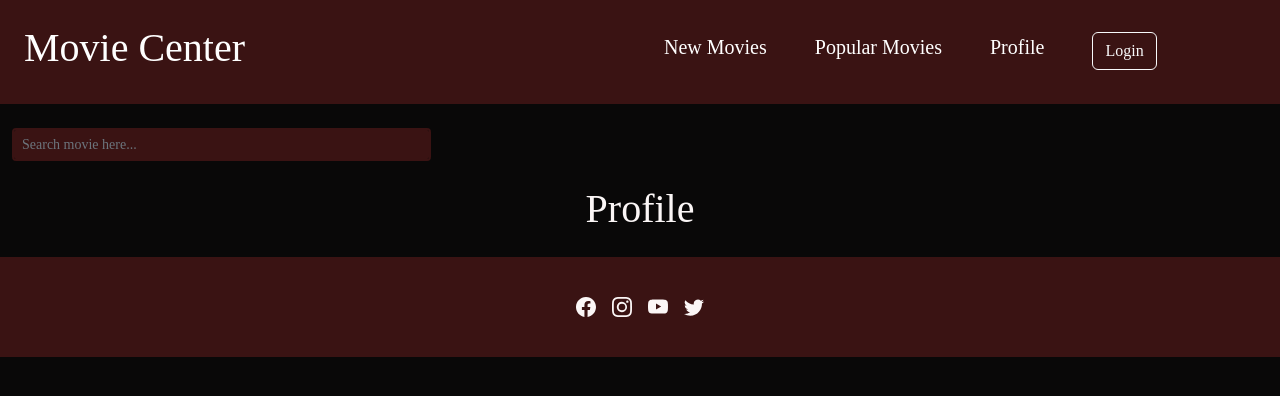
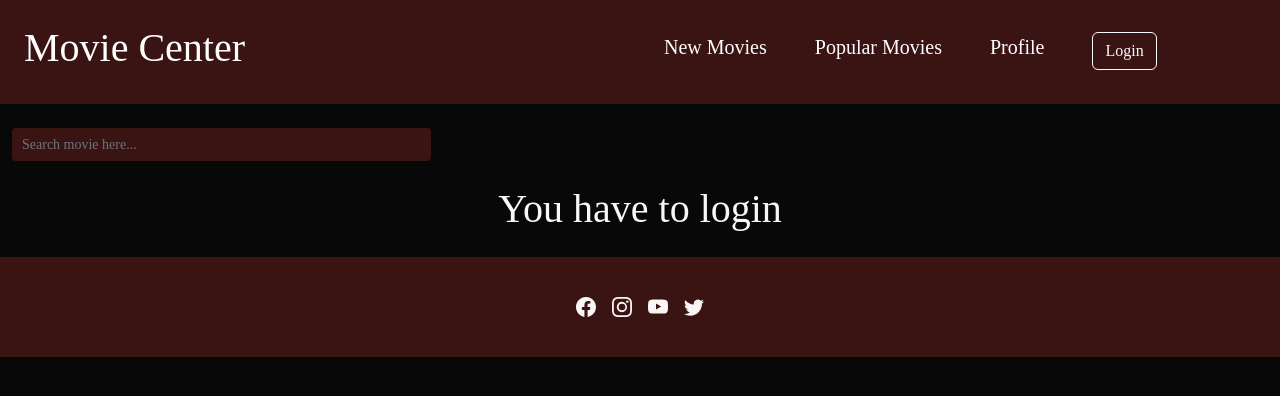
Before and after one commit to Landerup/moviecenter, a React (Create React App) app: page /profile in a window 1280 px wide. Shown: the top 396 px of the page. Built offline with nearby package versions, Linux system fonts and the light colour scheme; the HTML template or start-up script is replaced by a standard one.

Commit message:
small text fix in profile page

```diff
--- a/src/pages/Profile.js
+++ b/src/pages/Profile.js
@@ -8,7 +8,7 @@ const Profile = () => {
       {isAuthenticated ? (
         <TitleComponent title={user.name} />
       ) : (
-        <TitleComponent title="Profile" />
+        <TitleComponent title="You have to login" />
       )}
     </div>
   );
```
